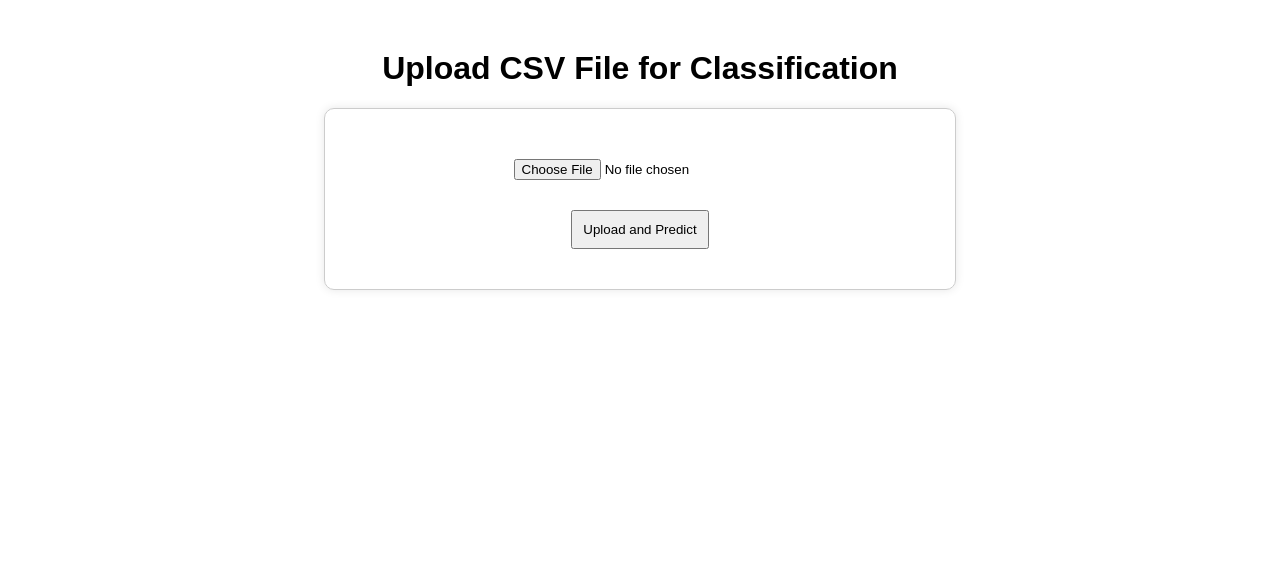
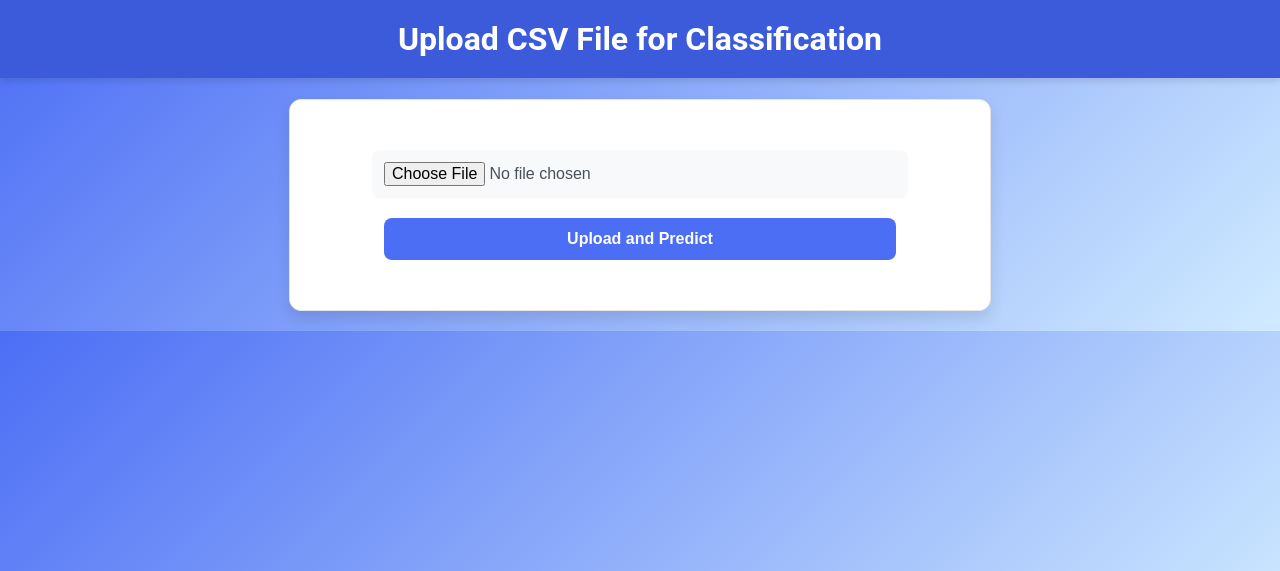
Before and after one commit to modouktouray/adware_classification_project, a Flask app: page / in a window 1280 px wide. Shown: the top 571 px of the page. Run offline with Flask 3, Linux system fonts and the light colour scheme.

Commit message:
updated code

```diff
--- a/app.py
+++ b/app.py
@@ -1,4 +1,5 @@
 from flask import Flask, request, jsonify, render_template
+from sklearn.preprocessing import LabelEncoder
 import joblib
 import pandas as pd
 import traceback
@@ -44,19 +45,33 @@ def predict_csv():
         data = pd.read_csv(file)
 
         # Ensure the DataFrame contains the required column format
-        required_columns = ['Timestamp', 'Flow ID', 'Source Port', 'Destination IP', 'Source IP', 'Flow Duration', 'Flow IAT Max', 'Fwd Packets/s', 'Flow Packets/s', 'Flow IAT Mean']
-        for column in required_columns:
-            if column not in data.columns:
-                return jsonify({"error": f"Missing required column: {column}"}), 400
+        required_columns = ['Timestamp', 'Flow ID', 'Fwd Packets/s', 'Flow Packets/s', 'Flow Duration', 'Flow IAT Mean', 'Flow IAT Max', 'Destination IP']
+        missing_columns = [col for col in required_columns if col not in data.columns]
+        if missing_columns:
+            return jsonify({"error": f"Missing required columns: {missing_columns}"}), 400
 
+        # Extract features
+        features = data[required_columns].copy()
 
-        features = data[required_columns]
+        # Convert 'Timestamp' to seconds since epoch
+        if 'Timestamp' in features.columns:
+            features['Timestamp'] = pd.to_datetime(features['Timestamp'], errors='coerce').astype('int64') // 10**9
+
+        # Handle categorical columns with LabelEncoder
+        label_encoder = LabelEncoder()
+        categorical_columns = features.select_dtypes(include=['object']).columns
+        for col in categorical_columns:
+            features[col] = label_encoder.fit_transform(features[col].astype(str))  # Ensure all values are string for consistency
 
         # Make predictions
         predictions = model.predict(features)
 
-        # Add predictions to the original DataFrame
+        # Add predictions as a column
         data['Predictions'] = predictions
+
+        # Reorder columns to ensure 'Predictions' is at the end
+        reordered_columns = [col for col in data.columns if col != 'Predictions'] + ['Predictions']
+        data = data[reordered_columns]
 
         # Convert the result to JSON
         result = data.to_dict(orient='records')
@@ -65,5 +80,6 @@ def predict_csv():
     except Exception as e:
         return jsonify({"error": str(e), "trace": traceback.format_exc()}), 500
 
+
 if __name__ == '__main__':
     app.run(debug=True)
--- a/templates/upload.html
+++ b/templates/upload.html
@@ -3,39 +3,91 @@
 <head>
     <meta charset="UTF-8">
     <meta name="viewport" content="width=device-width, initial-scale=1.0">
-    <title>Upload data</title>
+    <title>Upload Data</title>
     <style>
         body {
-            font-family: Arial, sans-serif;
-            margin: 50px;
+            font-family: 'Roboto', Arial, sans-serif;
+            margin: 0;
+            padding: 0;
+            background: linear-gradient(135deg, #4c6ef5, #d0ebff);
+            color: #333;
         }
         h1 {
             text-align: center;
+            color: #ffffff;
+            padding: 20px;
+            margin-top: 0;
+            background: #3b5bdb;
+            box-shadow: 0 4px 6px rgba(0, 0, 0, 0.1);
         }
         form {
             margin: auto;
             width: 50%;
-            padding: 20px;
-            border: 1px solid #ccc;
-            border-radius: 10px;
-            box-shadow: 0 0 10px rgba(0, 0, 0, 0.1);
+            padding: 30px;
+            border: 1px solid #e6e6e6;
+            border-radius: 12px;
+            background-color: #ffffff;
+            box-shadow: 0 8px 15px rgba(0, 0, 0, 0.1);
         }
         input[type="file"], input[type="submit"] {
             display: block;
+            width: 80%;
             margin: 20px auto;
-            padding: 10px;
+            padding: 12px;
+            border: none;
+            border-radius: 8px;
+            font-size: 1rem;
+        }
+        input[type="file"] {
+            background-color: #f8f9fa;
+            color: #495057;
+            cursor: pointer;
+        }
+        input[type="submit"] {
+            background-color: #4c6ef5;
+            color: #fff;
+            font-weight: bold;
+            cursor: pointer;
+            transition: background-color 0.3s ease;
+        }
+        input[type="submit"]:hover {
+            background-color: #3b5bdb;
         }
         table {
             margin: 20px auto;
             border-collapse: collapse;
             width: 80%;
+            background: #ffffff;
+            border-radius: 8px;
+            overflow: hidden;
+            box-shadow: 0 8px 15px rgba(0, 0, 0, 0.1);
         }
         table, th, td {
-            border: 1px solid #ccc;
+            border: 1px solid #e6e6e6;
             text-align: center;
         }
-        th, td {
+        th {
+            background-color: #4c6ef5;
+            color: #ffffff;
+            font-weight: bold;
             padding: 10px;
+        }
+        td {
+            padding: 10px;
+            color: #495057;
+        }
+        td:nth-child(odd) {
+            background-color: #f8f9fa;
+        }
+        h2 {
+            text-align: center;
+            margin-top: 20px;
+        }
+        h2, p {
+            color: #3b5bdb;
+        }
+        #response {
+            margin-top: 20px;
         }
     </style>
 </head>
```
Also changed, not shown: 1 other file.
